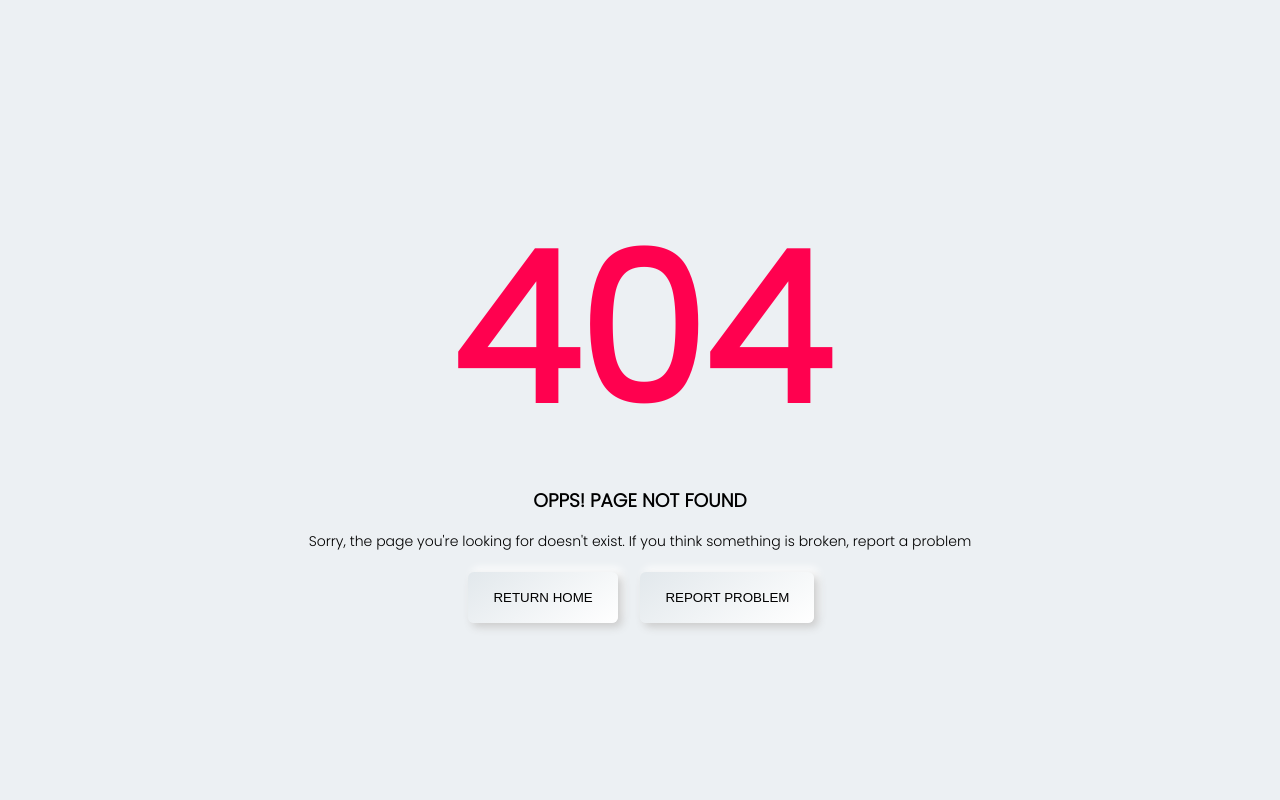
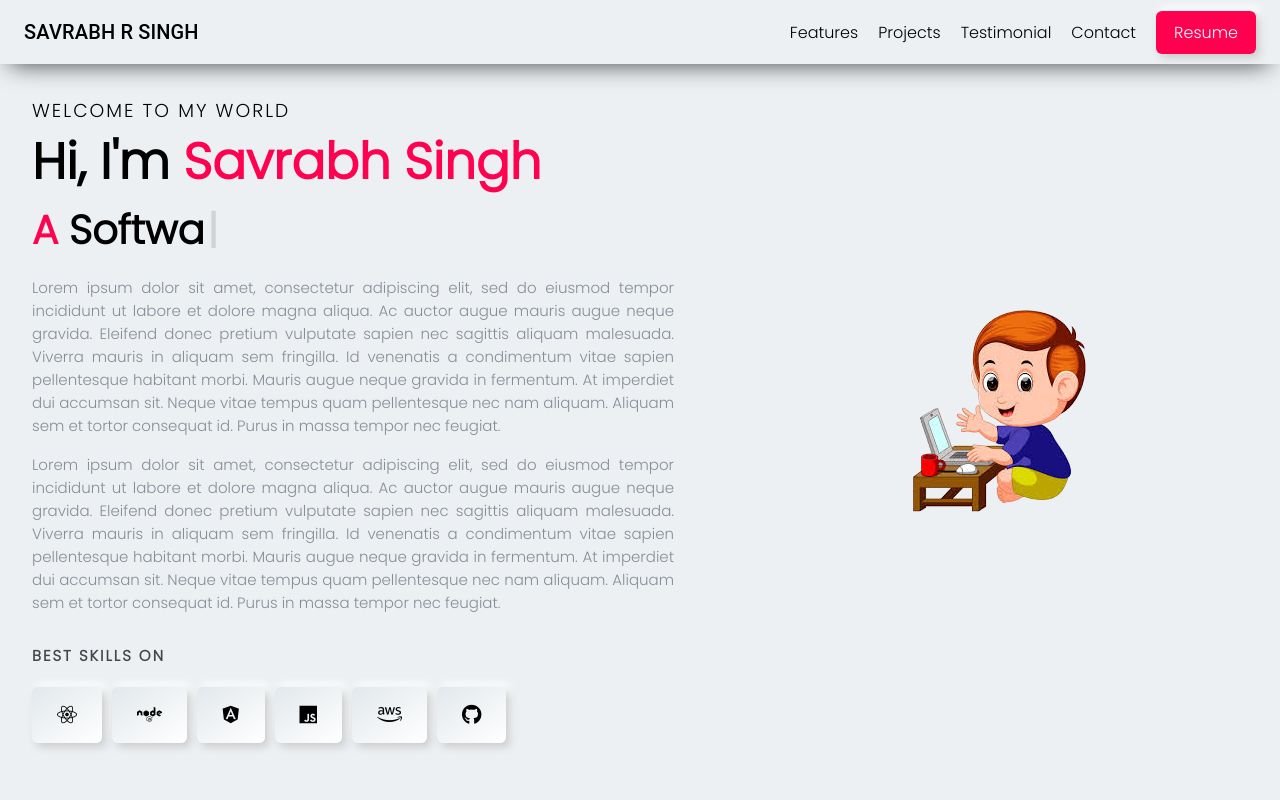
Before and after one commit to SavrabhSngh/MyPortfolio, a React (Create React App) app: page / in a window 1280 px wide. Before the commit this address had no page. Shown: the top 800 px of the page. Built offline with nearby package versions, Linux system fonts and the light colour scheme.

Commit message:
Constant, Messages Fix

```diff
--- a/src/App.js
+++ b/src/App.js
@@ -18,7 +18,7 @@ const App = () => {
   return (
     <Router>
       <Routes>
-        <Route exact path="/MyPortfolio" element={<Components />}></Route>
+        <Route exact path="/" element={<Components />}></Route>
         <Route path="*" element={<NoMatch />}></Route>
       </Routes>
     </Router>
--- a/src/Common/Modal/Modal.js
+++ b/src/Common/Modal/Modal.js
@@ -6,7 +6,7 @@ import Box from "@mui/material/Box";
 import Modal from "@mui/material/Modal";
 import Grid from "@mui/material/Grid";
 import { hideModal } from "../../Store/Modal/action";
-import { DUMMY_TEXT } from "../../Messages";
+import { DUMMY_TEXT } from "../../Services/Messages";
 
 const style = {
   position: "absolute",
--- a/src/Components/About/LHSComponent.js
+++ b/src/Components/About/LHSComponent.js
@@ -2,7 +2,7 @@ import React from "react";
 import "./index.css";
 import { Typewriter } from "react-simple-typewriter";
 import Container from "@mui/material/Container";
-import { DUMMY_TEXT } from "../../Messages";
+import { DUMMY_TEXT } from "../../Services/Messages";
 import RHSabout from "./RHSComponent";
 
 const LHSabout = () => {
--- a/src/Components/About/index.js
+++ b/src/Components/About/index.js
@@ -6,7 +6,7 @@ import RHSabout from "./RHSComponent";
 
 const useStyles = makeStyles({
   about: {
-    marginTop: "12vh",
+    marginTop: "4vh",
   },
 });
 
--- a/src/Components/AppBar/DrawerAppBar.js
+++ b/src/Components/AppBar/DrawerAppBar.js
@@ -13,7 +13,7 @@ import MenuIcon from "@mui/icons-material/Menu";
 import Toolbar from "@mui/material/Toolbar";
 import Typography from "@mui/material/Typography";
 import "./DrawerAppBar.css";
-import { downloadPdf } from "../../Helpers";
+import { downloadPdf } from "../../Services/Helpers";
 
 const navItems = ["Features", "Projects", "Testimonial", "Contact", "Resume"];
 
@@ -105,6 +105,7 @@ function DrawerAppBar(props) {
           </Box>
         </Toolbar>
       </AppBar>
+      <Toolbar />
       <Box component="nav">
         <Drawer
           container={container}
```
Also changed, not shown: src/Constants.js (deleted), src/Services/Constants.js (added), src/Services/Helpers.js (renamed from src/Helpers.js), src/Services/Messages.js (renamed from src/Messages.js).
